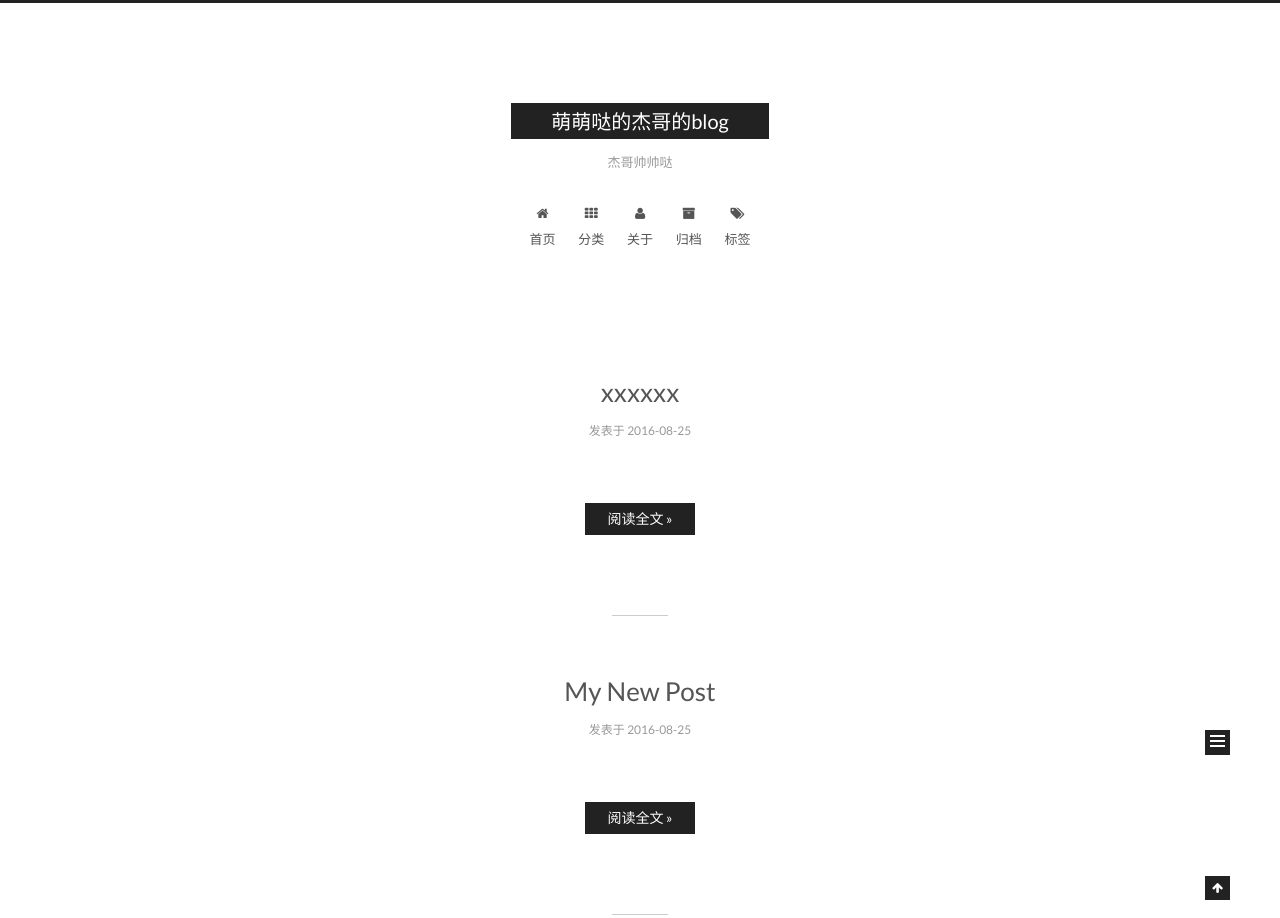
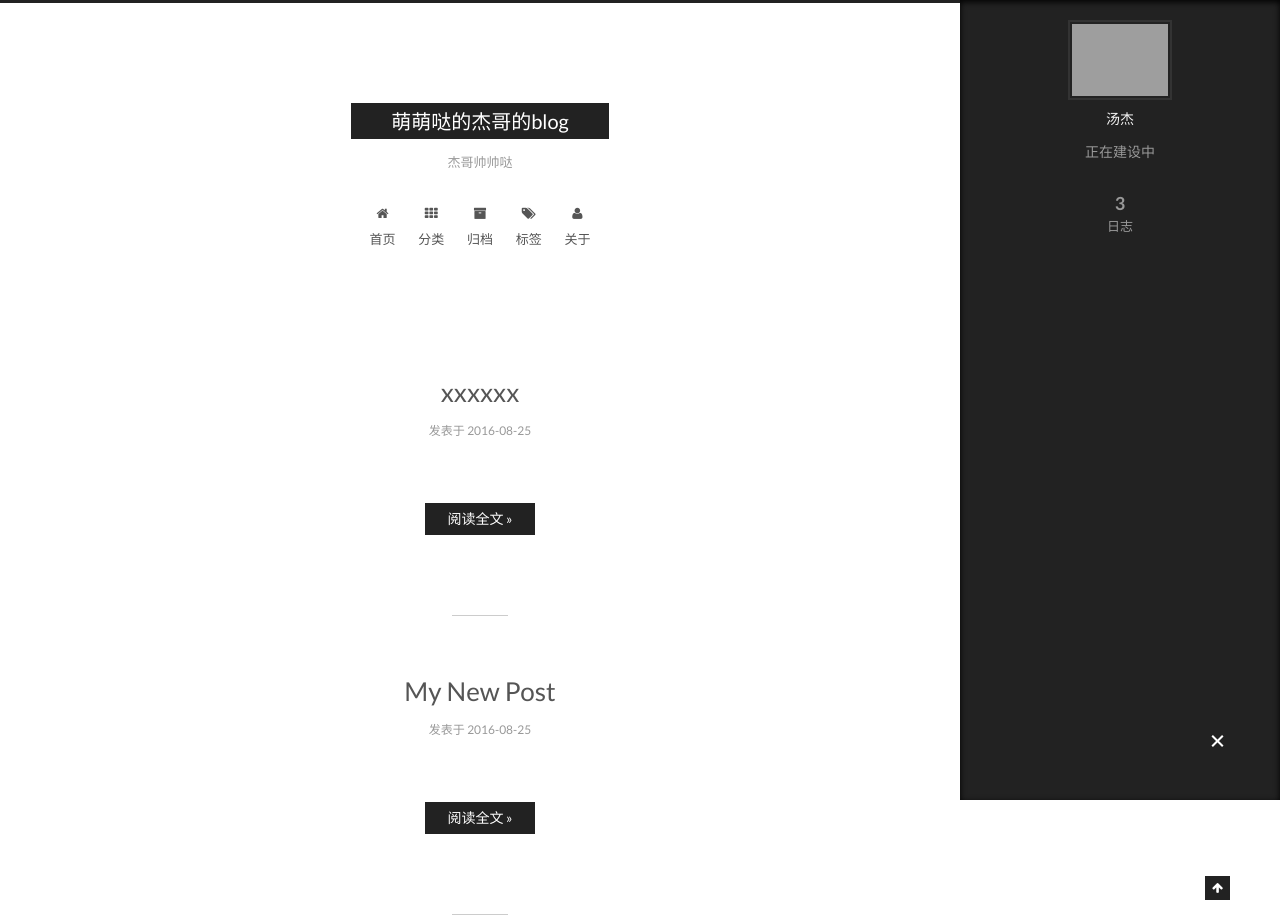
Before and after one commit to jaytangchn/jaytangchn.github.io, a plain HTML site: page index.html in a window 1280 px wide. Shown: the top 918 px of the page. Drawn offline with Linux system fonts and the light colour scheme; grey boxes are pictures that could not be loaded.

Commit message:
Site updated: 2016-08-28 12:59:27

```diff
--- a/css/main.css
+++ b/css/main.css
@@ -1548,7 +1548,7 @@ pre .javascript .function {
   width: 4px;
   height: 4px;
   border-radius: 50%;
-  background: #63ff78;
+  background: #ffb0ff;
 }
 .links-of-blogroll {
   font-size: 13px;
--- a/index.html
+++ b/index.html
@@ -100,7 +100,7 @@
   var NexT = window.NexT || {};
   var CONFIG = {
     scheme: 'Muse',
-    sidebar: {"position":"left","display":"post"},
+    sidebar: {"position":"left","display":"always"},
     fancybox: true,
     motion: true,
     duoshuo: {
@@ -190,16 +190,6 @@
         </li>
 
 
-        <li class="menu-item menu-item-about">
-          <a href="/about" rel="section">
-
-              <i class="menu-item-icon fa fa-fw fa-user"></i> <br />
-
-            关于
-          </a>
-        </li>
-
-
         <li class="menu-item menu-item-archives">
           <a href="/archives" rel="section">
 
@@ -216,6 +206,16 @@
               <i class="menu-item-icon fa fa-fw fa-tags"></i> <br />
 
             标签
+          </a>
+        </li>
+
+
+        <li class="menu-item menu-item-about">
+          <a href="/about" rel="section">
+
+              <i class="menu-item-icon fa fa-fw fa-user"></i> <br />
+
+            关于
           </a>
         </li>
 
```
Also changed, not shown: 2016/08/25/My-New-Post/index.html (+11 -11 lines), 2016/08/25/hello-world/index.html (+11 -11 lines), 2016/08/25/xxxxxx/index.html (+11 -11 lines), archives/2016/08/index.html (+11 -11 lines), archives/2016/index.html (+11 -11 lines), archives/index.html (+11 -11 lines).
